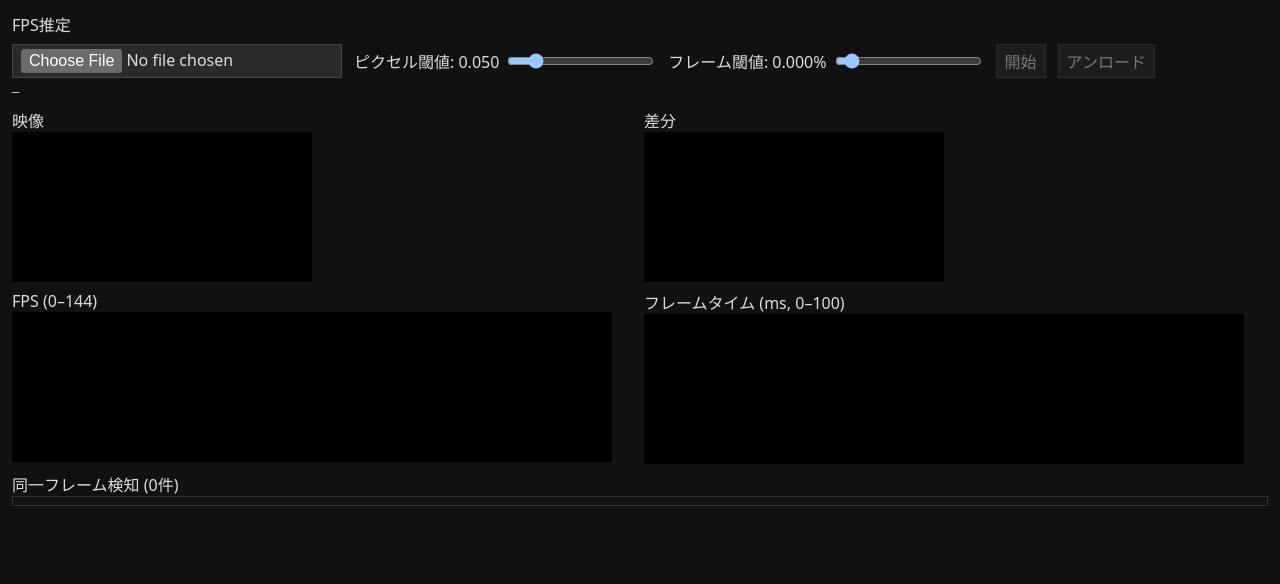
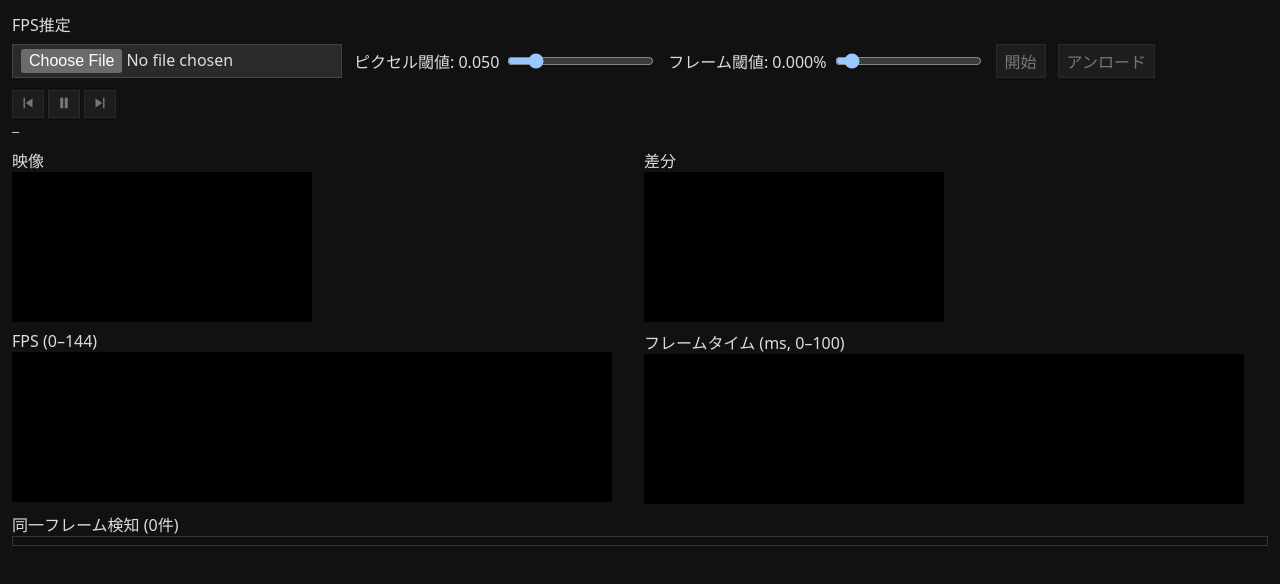
Before and after one commit to millfi/GPUDrop, a React (Vite) app: page / in a window 1280 px wide. Shown: the top 584 px of the page. Built offline with nearby package versions, Linux system fonts and the light colour scheme.

Commit message:
プレイボタンの実装(未完成)

```diff
--- a/index.html
+++ b/index.html
@@ -33,6 +33,19 @@
             button:disabled {
                 opacity: 0.5;
                 cursor: not-allowed;
+            }
+            .player-controls {
+                display: flex;
+                gap: 4px;
+            }
+            .icon-button {
+                width: 32px;
+                height: 28px;
+                padding: 3px;
+            }
+            .icon-button svg {
+                width: 18px;
+                height: 18px;
             }
             canvas {
                 display: block;
--- a/src/App.tsx
+++ b/src/App.tsx
@@ -9,6 +9,7 @@ export default function App() {
   const [threshold, setThreshold] = useState(0.05);
   const [frameThreshold, setFrameThreshold] = useState(0);
   const [running, setRunning] = useState(false);
+  const [paused, setPaused] = useState(false);
   const [stats, setStats] = useState<Stats | null>(null);
   const [events, setEvents] = useState<DupEvent[]>([]);
 
@@ -42,6 +43,7 @@ export default function App() {
     setStats(null);
     setEvents([]);
     setRunning(false);
+    setPaused(false);
     // Reset the file input so re-selecting the same file fires onChange.
     if (fileInputRef.current) fileInputRef.current.value = "";
     clearCanvas(videoCanvas.current);
@@ -90,17 +92,37 @@ export default function App() {
           return next;
         });
       },
-      onEnd: () => setRunning(false),
+      onEnd: () => {
+        setRunning(false);
+        setPaused(false);
+      },
+      onPausedChange: setPaused,
     });
     playerRef.current = player;
     setRunning(true);
+    setPaused(false);
     try {
       await player.start();
     } catch (e) {
       console.error(e);
       alert((e as Error).message);
       setRunning(false);
+      setPaused(false);
     }
+  };
+
+  const togglePlayback = () => {
+    if (!playerRef.current) return;
+    if (paused) playerRef.current.resume();
+    else playerRef.current.pause();
+  };
+
+  const stepBackward = () => {
+    playerRef.current?.stepBackward();
+  };
+
+  const stepForward = () => {
+    playerRef.current?.stepForward();
   };
 
   return (
@@ -141,7 +163,39 @@ export default function App() {
         <button onClick={unload} disabled={!file && !running}>
           アンロード
         </button>
-        {running && <span>再生中…</span>}
+        <div className="player-controls">
+          <button
+            type="button"
+            className="icon-button"
+            onClick={stepBackward}
+            disabled={!running}
+            title="1フレーム戻る"
+            aria-label="1フレーム戻る"
+          >
+            <StepBackIcon />
+          </button>
+          <button
+            type="button"
+            className="icon-button"
+            onClick={togglePlayback}
+            disabled={!running}
+            title={paused ? "再生" : "一時停止"}
+            aria-label={paused ? "再生" : "一時停止"}
+          >
+            {paused ? <PlayIcon /> : <PauseIcon />}
+          </button>
+          <button
+            type="button"
+            className="icon-button"
+            onClick={stepForward}
+            disabled={!running}
+            title="1フレーム進む"
+            aria-label="1フレーム進む"
+          >
+            <StepForwardIcon />
+          </button>
+        </div>
+        {running && <span>{paused ? "一時停止中" : "再生中…"}</span>}
       </div>
 
       <div className="stats">
@@ -180,6 +234,38 @@ export default function App() {
         </div>
       </div>
     </div>
+  );
+}
+
+function PlayIcon() {
+  return (
+    <svg viewBox="0 0 24 24" aria-hidden="true">
+      <path d="M8 5v14l11-7z" fill="currentColor" />
+    </svg>
+  );
+}
+
+function PauseIcon() {
+  return (
+    <svg viewBox="0 0 24 24" aria-hidden="true">
+      <path d="M7 5h4v14H7zM13 5h4v14h-4z" fill="currentColor" />
+    </svg>
+  );
+}
+
+function StepBackIcon() {
+  return (
+    <svg viewBox="0 0 24 24" aria-hidden="true">
+      <path d="M6 5h2v14H6zM18 6v12l-9-6z" fill="currentColor" />
+    </svg>
+  );
+}
+
+function StepForwardIcon() {
+  return (
+    <svg viewBox="0 0 24 24" aria-hidden="true">
+      <path d="M16 5h2v14h-2zM6 6l9 6-9 6z" fill="currentColor" />
+    </svg>
   );
 }
 
--- a/src/player.ts
+++ b/src/player.ts
@@ -41,6 +41,12 @@ interface Options {
   onStats: (s: Stats) => void;
   onDuplicate: (e: DupEvent) => void;
   onEnd?: () => void;
+  onPausedChange?: (paused: boolean) => void;
+}
+
+interface FrameSnapshot {
+  image: ImageBitmap;
+  stats: Stats;
 }
 
 export class Player {
@@ -59,6 +65,12 @@ export class Player {
   private startWall = 0;
   private firstTs = 0;
   private frameNumber = 0;
+  private paused = false;
+  private pauseStarted = 0;
+  private stepBudget = 0;
+  private pauseWaiters: (() => void)[] = [];
+  private frameHistory: FrameSnapshot[] = [];
+  private historyIndex = -1;
 
   // FPS estimation state. We sample frame time as the interval between
   // consecutive unique frames, and report fps as its reciprocal — both are
@@ -89,6 +101,47 @@ export class Player {
 
   setFrameThreshold(t: number) {
     this.frameThreshold = t;
+  }
+
+  pause() {
+    if (this.stopped || this.paused) return;
+    this.paused = true;
+    this.pauseStarted = performance.now();
+    this.opts.onPausedChange?.(true);
+  }
+
+  resume() {
+    if (this.stopped || !this.paused) return;
+    this.shiftPlaybackClock();
+    this.paused = false;
+    this.pauseStarted = 0;
+    this.resolvePauseWaiters();
+    this.opts.onPausedChange?.(false);
+  }
+
+  stepForward() {
+    if (this.stopped) return;
+    if (!this.paused) this.pause();
+
+    if (this.historyIndex >= 0 && this.historyIndex < this.frameHistory.length - 1) {
+      this.historyIndex++;
+      this.renderSnapshot(this.frameHistory[this.historyIndex]);
+      return;
+    }
+
+    this.shiftPlaybackClock();
+    this.pauseStarted = performance.now();
+    this.stepBudget++;
+    this.resolvePauseWaiters();
+  }
+
+  stepBackward() {
+    if (this.stopped || this.frameHistory.length < 2) return;
+    if (!this.paused) this.pause();
+    if (this.historyIndex < 0) this.historyIndex = this.frameHistory.length - 1;
+    if (this.historyIndex === 0) return;
+    this.historyIndex--;
+    this.renderSnapshot(this.frameHistory[this.historyIndex]);
   }
 
   async start() {
@@ -224,10 +277,16 @@ export class Player {
       this.firstTs = frame.timestamp;
     }
 
+    const stepping = await this.waitForPlaybackPermission();
+    if (this.stopped) {
+      frame.close();
+      return;
+    }
+
     const tSec = (frame.timestamp - this.firstTs) / 1_000_000;
     const target = this.startWall + tSec * 1000;
     const delay = target - performance.now();
-    if (delay > 0) await new Promise((r) => setTimeout(r, delay));
+    if (!stepping && delay > 0) await new Promise((r) => setTimeout(r, delay));
 
     if (this.stopped) {
       frame.close();
@@ -244,6 +303,9 @@ export class Player {
         this.opts.videoCanvas.height,
       );
     }
+    const snapshotImage = await createImageBitmap(
+      frame as unknown as ImageBitmapSource,
+    );
 
     this.frameNumber++;
 
@@ -283,17 +345,21 @@ export class Player {
     const frameTime = this.lastFt; // seconds
     const fps = frameTime > 0 ? 1 / frameTime : 0;
 
-    this.opts.onStats({
+    const stats = {
       fps,
       frameTime,
       timestamp: tSec,
       frameNumber: this.frameNumber,
-    });
+    };
+
+    this.pushHistory({ image: snapshotImage, stats });
+    this.opts.onStats(stats);
   }
 
   stop() {
     if (this.stopped) return;
     this.stopped = true;
+    this.resolvePauseWaiters();
     try {
       this.decoder?.close();
     } catch {
@@ -305,7 +371,58 @@ export class Player {
       /* */
     }
     this.analyzer?.destroy();
+    this.frameHistory.forEach((s) => s.image.close());
+    this.frameHistory = [];
     this.opts.onEnd?.();
+  }
+
+  private async waitForPlaybackPermission() {
+    while (this.paused && this.stepBudget === 0 && !this.stopped) {
+      await new Promise<void>((resolve) => {
+        this.pauseWaiters.push(resolve);
+      });
+    }
+    if (this.stepBudget > 0) {
+      this.stepBudget--;
+      return true;
+    }
+    return false;
+  }
+
+  private shiftPlaybackClock() {
+    if (this.pauseStarted === 0) return;
+    this.startWall += performance.now() - this.pauseStarted;
+  }
+
+  private resolvePauseWaiters() {
+    const waiters = this.pauseWaiters.splice(0);
+    waiters.forEach((resolve) => resolve());
+  }
+
+  private pushHistory(snapshot: FrameSnapshot) {
+    if (this.historyIndex >= 0 && this.historyIndex < this.frameHistory.length - 1) {
+      for (const old of this.frameHistory.splice(this.historyIndex + 1)) {
+        old.image.close();
+      }
+    }
+    this.frameHistory.push(snapshot);
+    while (this.frameHistory.length > 3) {
+      this.frameHistory.shift()?.image.close();
+    }
+    this.historyIndex = this.frameHistory.length - 1;
+  }
+
+  private renderSnapshot(snapshot: FrameSnapshot) {
+    if (this.vctx) {
+      this.vctx.drawImage(
+        snapshot.image,
+        0,
+        0,
+        this.opts.videoCanvas.width,
+        this.opts.videoCanvas.height,
+      );
+    }
+    this.opts.onStats(snapshot.stats);
   }
 }
 
```
Also changed, not shown: memo/memo.md (added, +17 -0 lines), memo/stepBackward-frametimeHistoryBug.png (added).
